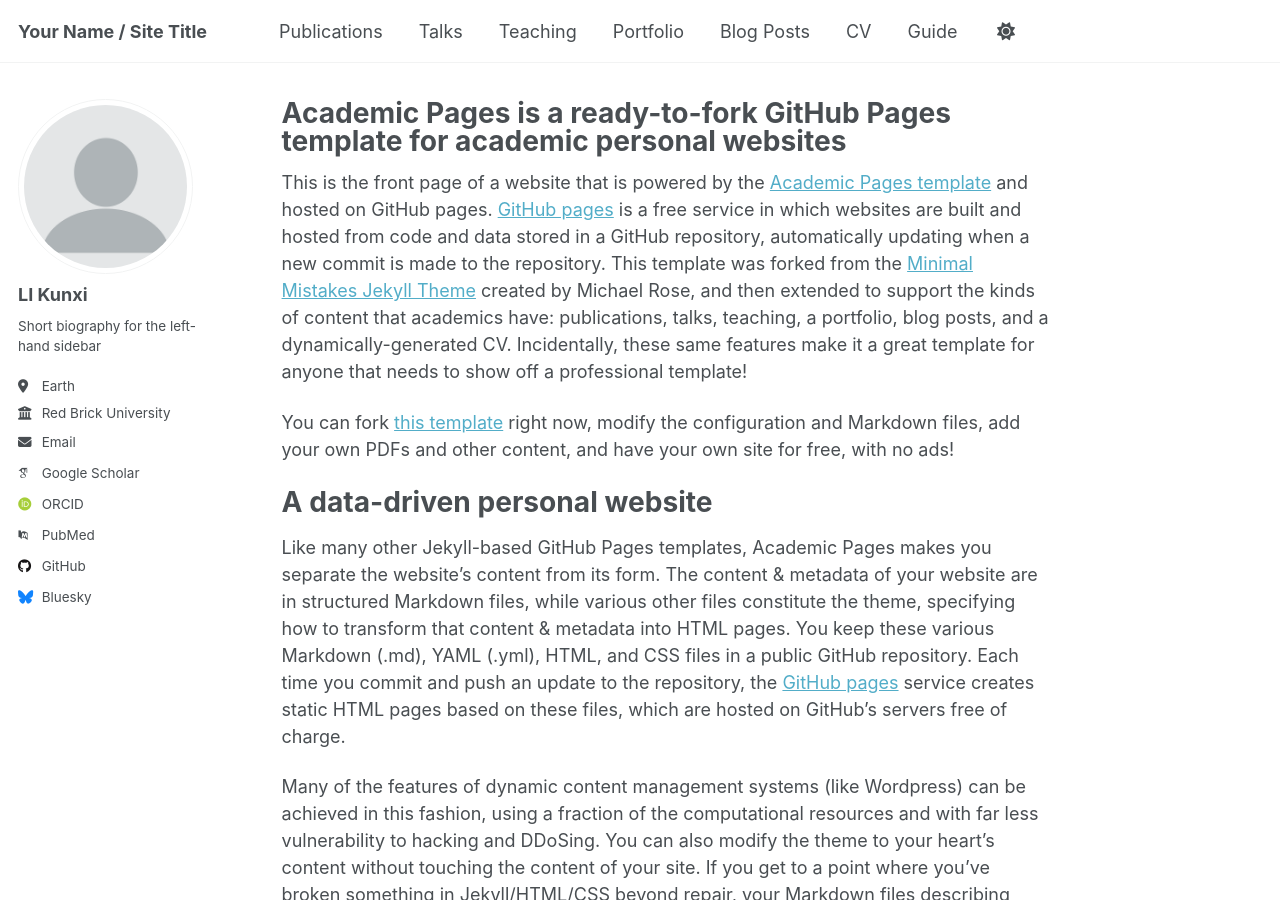
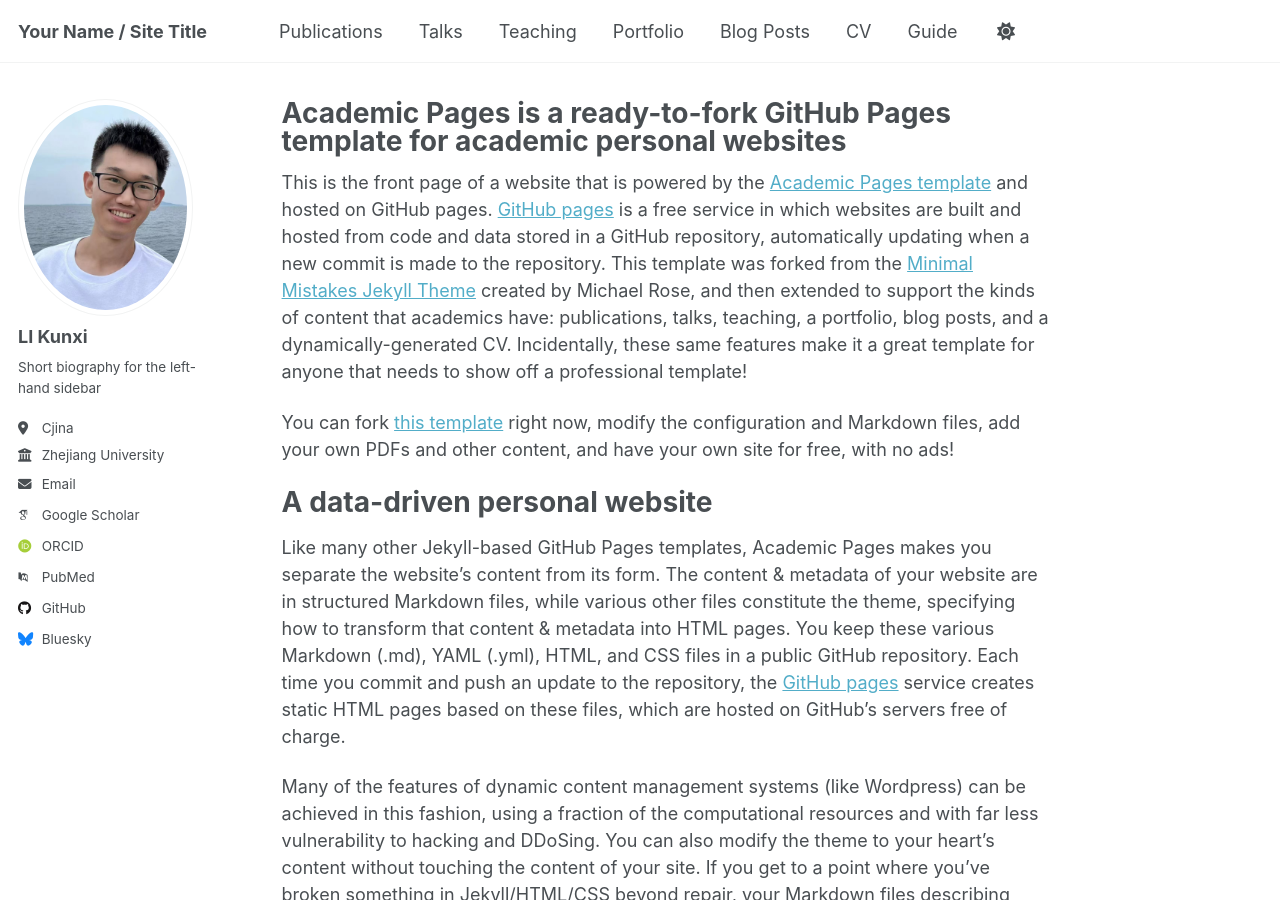
Before and after one commit to Fantasylii/fantasylii.github.io, a Jekyll site: the page built from _pages/about.md, in a window 1280 px wide and 900 px high. Built offline with Jekyll 4.4.1, drawn with Linux system fonts in a browser that asks for light colours; some web fonts are replaced; a script that is not in the unit is left out.

Commit message:
Update _config.yml

```diff
--- a/_config.yml
+++ b/_config.yml
@@ -23,14 +23,13 @@ repository               : "academicpages/academicpages.github.io"
 #               Additional customization can be done by editing /_includes/author-profile.html
 author:
   # Biographic information
-  avatar           : "profile.png"
+  avatar           : "7adeed4739fad1145cd11b03f0978073.jpg"
   name             : "LI Kunxi"
   pronouns         : # example: "she/her"
   bio              : "Short biography for the left-hand sidebar"
-  location         : "Earth"
-  employer         : "Red Brick University"
-  uri              : # URL
-  email            : "none@example.org"
+  location         : "Cjina"
+  employer         : "Zhejiang University"
+  email            : "kunxili@zju.edu.cn"
 
   # Academic websites
   academia         : # URL
```
